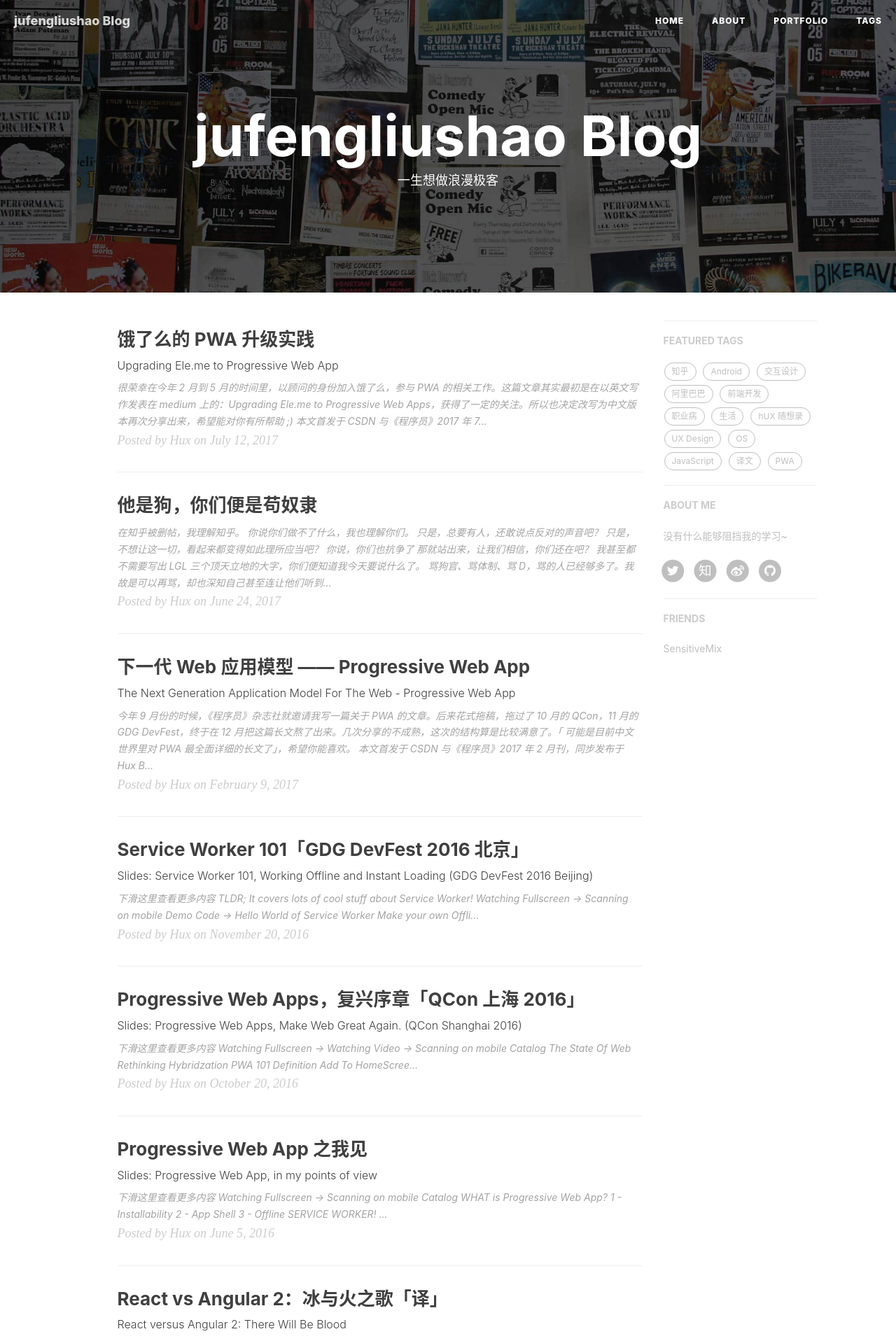
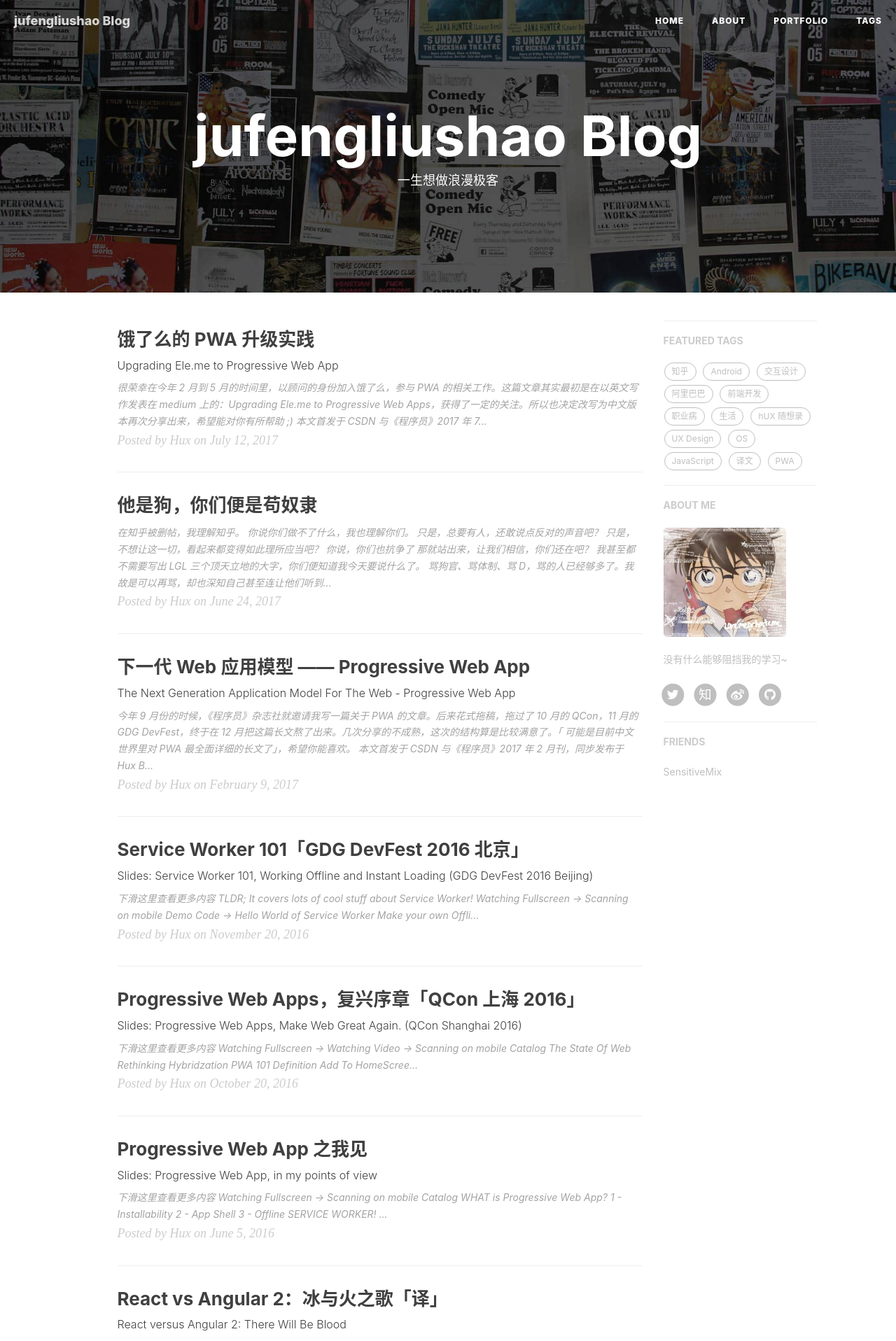
Before and after one commit to jufengliushao/jufengliushao.github.io, a Jekyll site: the page built from index.html, in a window 1280 px wide. Shown: the top 1916 px of the page at 70% size. Built offline with Jekyll 4.4.1, drawn with Linux system fonts in a browser that asks for light colours; nearby versions of some CDN libraries; the list of posts is cut into pages by our own code; comment, search, counter and statistics services are not loaded.

Commit message:
set icon

```diff
--- a/_config.yml
+++ b/_config.yml
@@ -68,7 +68,7 @@
 # Sidebar settings
 sidebar: true                           # whether or not using Sidebar.
 sidebar-about-description: "没有什么能够阻挡我的学习~"
-#sidebar-avatar: /img/avatar-hux.jpg      # use absolute URL, seeing it's used in both `/` and `/about/`
+sidebar-avatar: /img/icon/avatar-icon.jpg      # use absolute URL, seeing it's used in both `/` and `/about/`
 
 
 
```
